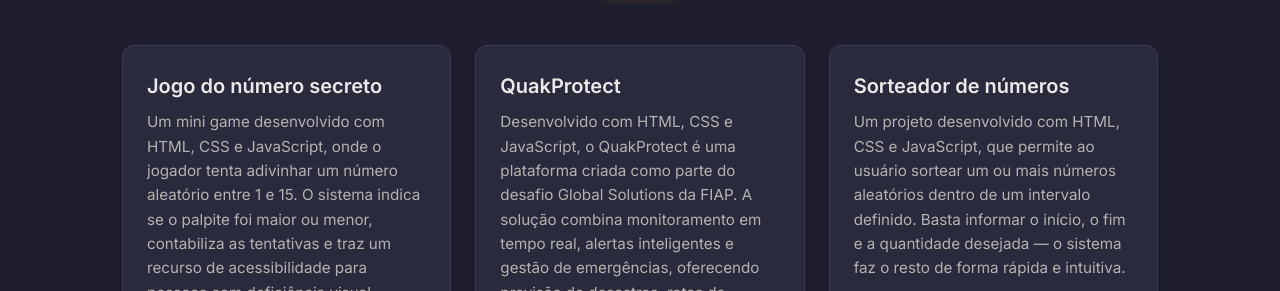
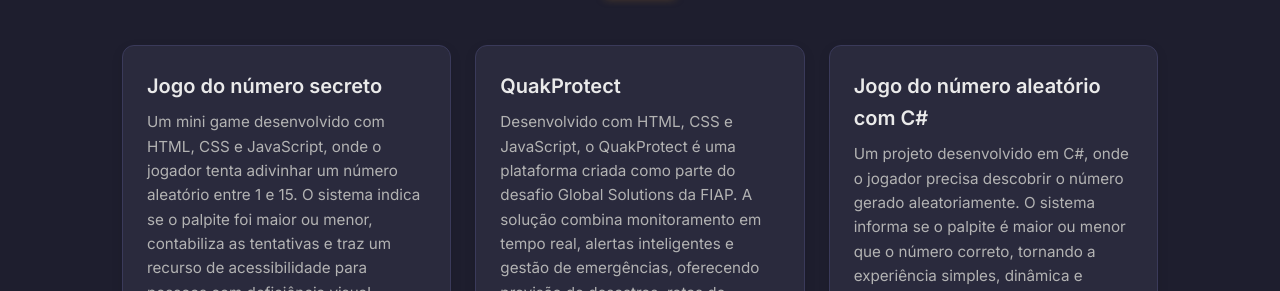
Before and after one commit to nsantos1/Portifolio-Nicolas, a plain HTML site: page index.html in a window 1280 px wide. Shown: the part 1971-2262 px from the top of the page. Drawn offline with nearby package versions, Linux system fonts and the light colour scheme.

Commit message:
Atualizando o projeto

```diff
--- a/index.html
+++ b/index.html
@@ -126,8 +126,8 @@
                     </div>
 
                     <div class="project-card fade-in" style="transition-delay: 300ms;">
-                        <h3>Sorteador de números</h3>
-                        <p>Um projeto desenvolvido com HTML, CSS e JavaScript, que permite ao usuário sortear um ou mais números aleatórios dentro de um intervalo definido. Basta informar o início, o fim e a quantidade desejada — o sistema faz o resto de forma rápida e intuitiva.</p>
+                        <h3>Jogo do número aleatório com C#</h3>
+                        <p>Um projeto desenvolvido em C#, onde o jogador precisa descobrir o número gerado aleatoriamente. O sistema informa se o palpite é maior ou menor que o número correto, tornando a experiência simples, dinâmica e divertida.</p>
                         <a href="https://github.com/nsantos1/sorteador-numeros" target="_blank" rel="noopener noreferrer" class="project-link">
                             <i data-feather="github"></i>
                             <span>Ver no GitHub</span>
```
